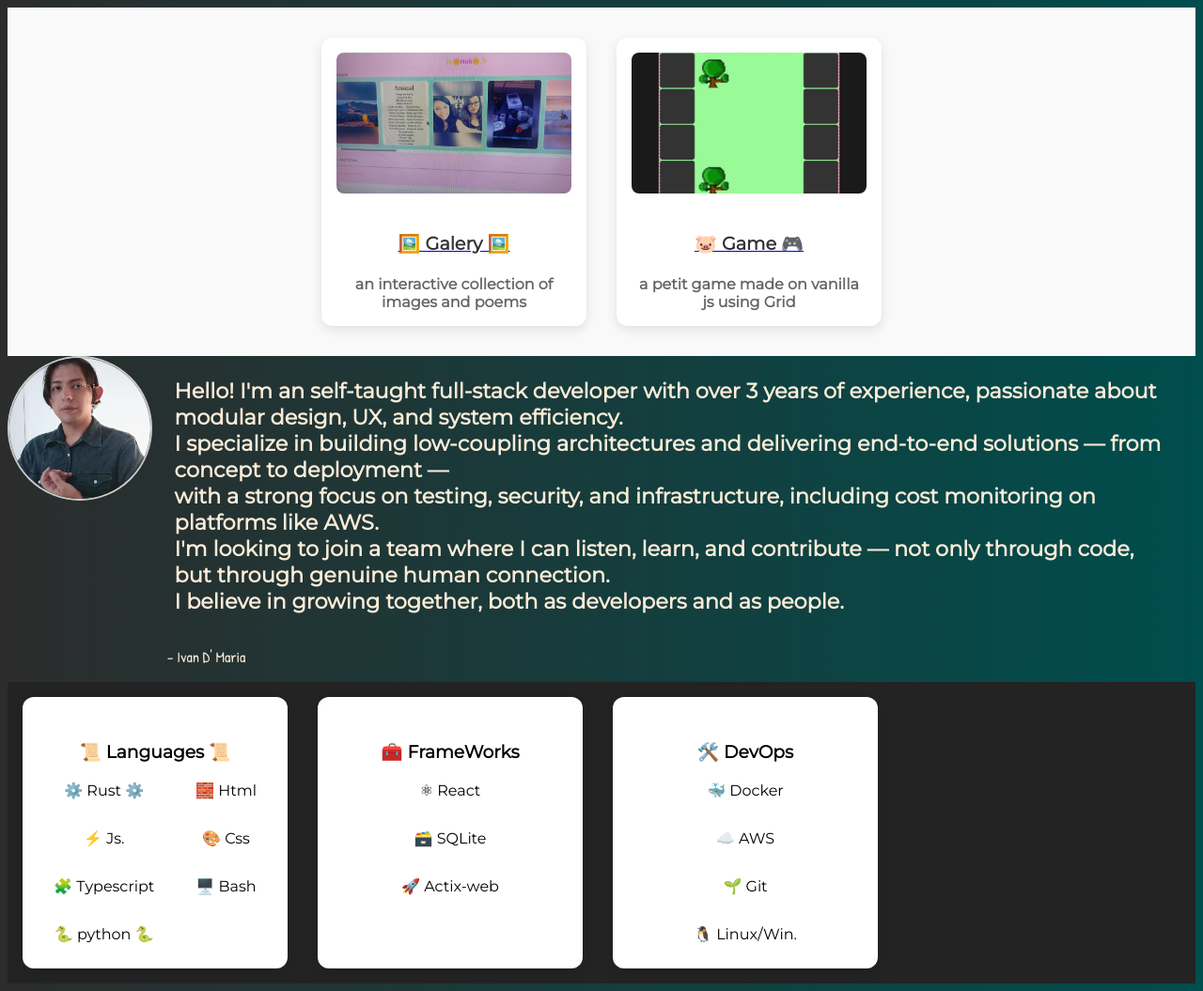
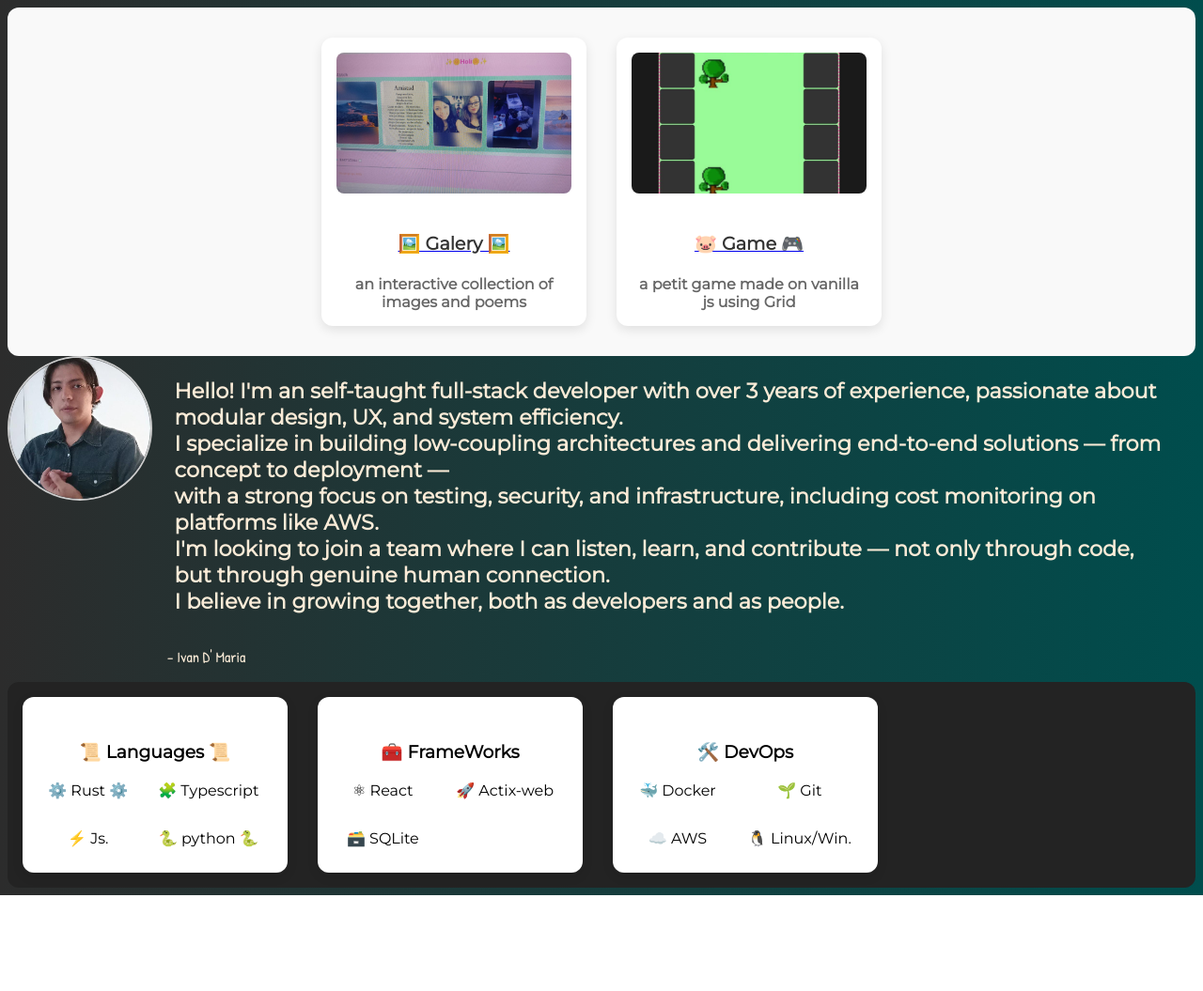
Before and after one commit to IvanMatias1618/portafolio, a plain HTML site: page index.html in a window 1280 px wide. Shown: the whole page at 94% size. After the commit the page ends 953 px from the top, so only its background shows below. Drawn offline with Linux system fonts and the light colour scheme.

Commit message:
Update index.html

```diff
--- a/index.html
+++ b/index.html
@@ -42,12 +42,14 @@
     #projects {
       padding: 2rem;
       background-color: #f9f9f9;
+      border-radius: 12px;
     }
 
 
     #skills {
       padding: 1rem;
       background-color: #232323;
+      border-radius: 12px;
     }
 
     #projects ul {
@@ -86,16 +88,12 @@
     .skills-card ul {
 
       flex-direction: column;
-      max-height: 200px;
-      /* Ajusta según lo que necesites */
+      max-height: 100px;
       overflow-y: auto;
-      /* Permite scroll si hay demasiados elementos */
+
       column-width: 120px;
-      /* Divide en dos columnas automáticamente */
       column-gap: 1rem;
-      /* Espacio entre columnas */
       padding-left: 1rem;
-      /* Para que los ítems no queden pegados al borde */
     }
 
 
```
